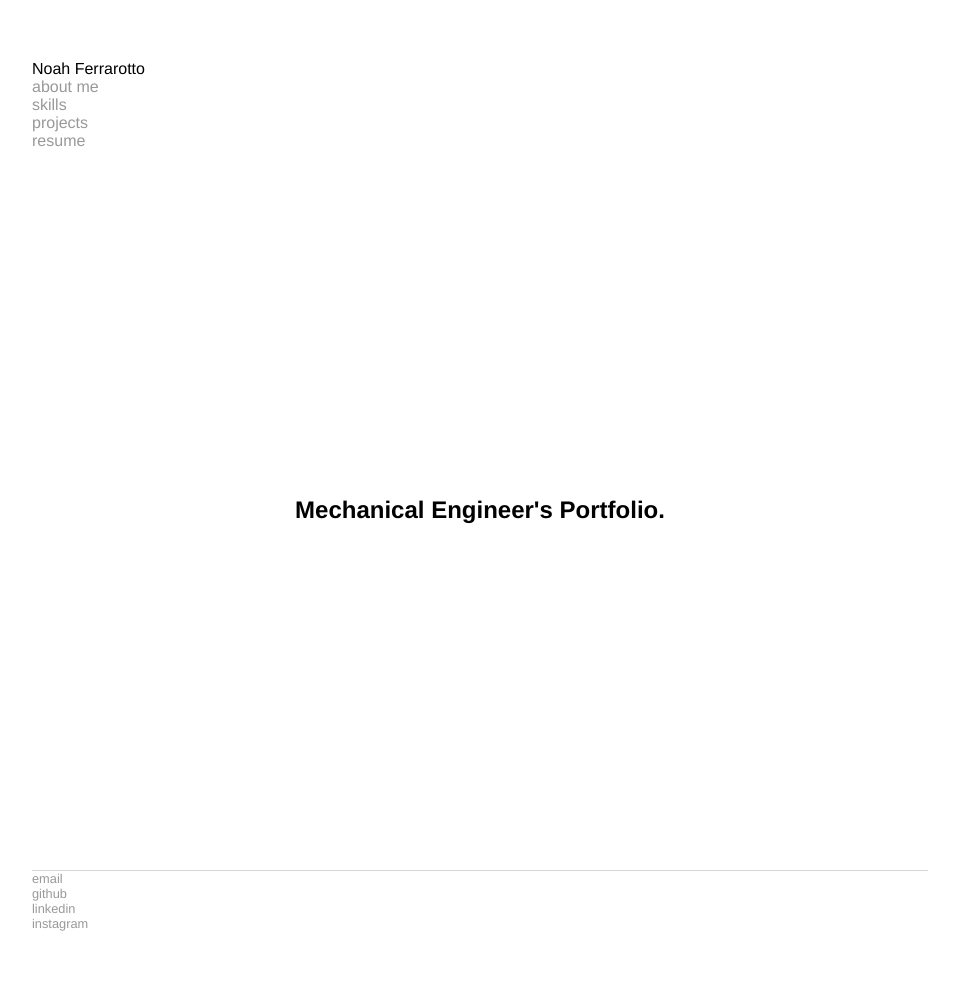
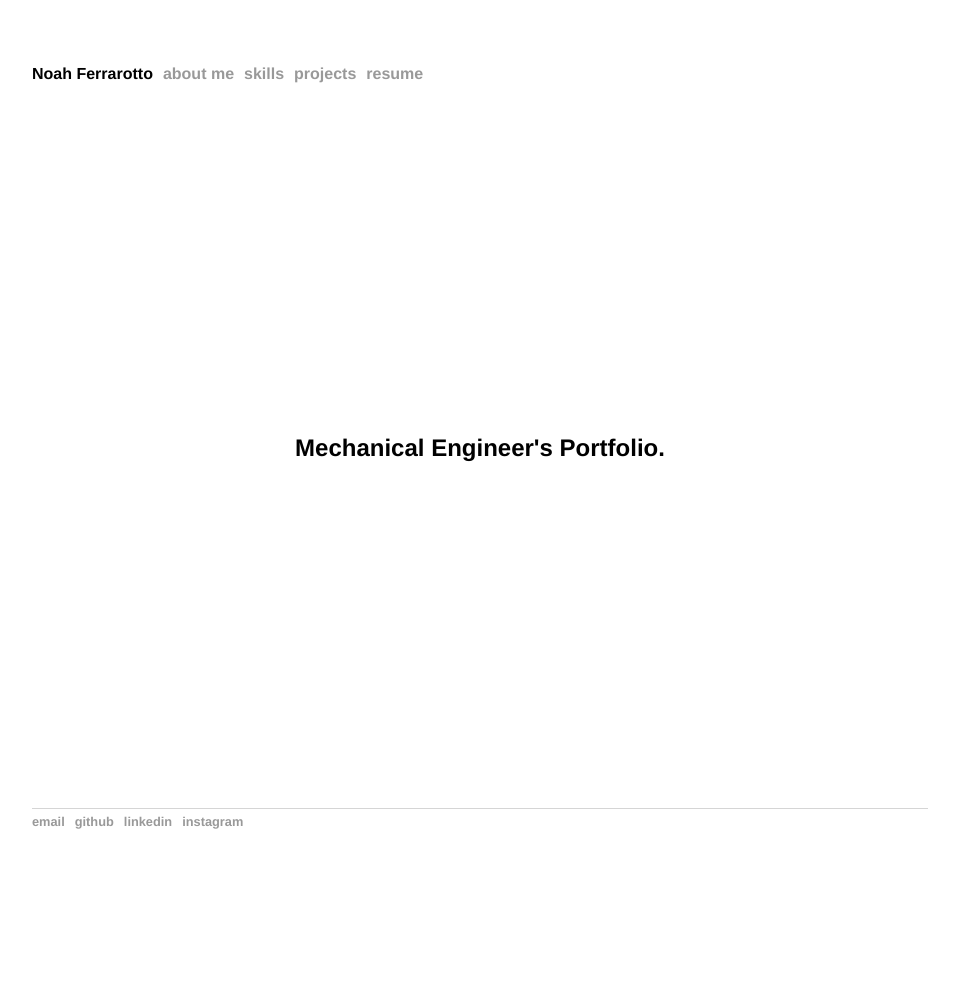
Before and after one commit to noahfer/noahfer.github.io, a Jekyll site: the page built from index.md, in a window 1280 px wide. Shown: the whole page, without its empty margins (160-1119 px from the left). Built offline with Jekyll 4.4.1, drawn with Linux system fonts in a browser that asks for light colours; after the commit the page ends 900 px from its top, so only the background shows below that.

Commit message:
Update main.css

```diff
--- a/css/main.css
+++ b/css/main.css
@@ -1,23 +1,37 @@
+/* General */
+* {
+    box-sizing: border-box;
+    margin: 0;
+    font-family:'Helvetica', 'Arial', 'Sans-Serif';
+}
 body {
-    font-family:'Helvetica', 'Arial', 'Sans-Serif';
-    margin: 60px auto;
-    width: 70%;
+    padding: 60px 15vw;
 }
-nav ul, footer ul {
-    padding: 0px;
-    list-style: none;
+/* Navbar */
+nav {
+    display: flex;
+    flex-flow: row wrap;
+    align-items: baseline;
+}
+nav div {
+    padding: 5px 10px 5px 0;
+}
+nav a:link, nav a:visited {
+    color: #999;
+    text-decoration: none;
     font-weight: bold;
 }
-nav ul li, footer ul li {
-    display: inline;
-    margin-right: 20px;
+nav a:hover {
+    text-decoration: underline;
 }
-a {
-    text-decoration: none;
-    color: #999;
+/* Content */
+.flex-container {
+    display: flex;
+    flex-flow: column wrap;
+    align-items: center;
 }
-a:hover {
-    text-decoration: underline;
+.flex-item {
+
 }
 h1 {
     font-size: 3em;
@@ -27,9 +41,24 @@ p {
     line-height: 1.4em;
     color: #333;
 }
+/* Footer */
 footer {
+    display: flex;
+    flex-flow: row wrap;
+    align-items: baseline;
     border-top: 1px solid #d5d5d5;
     font-size: .8em;
+}
+footer div {
+    padding: 5px 10px 5px 0;
+}
+footer a:link, footer a:visited {
+    color: #999;
+    text-decoration: none;
+    font-weight: bold;
+}
+footer a:hover {
+    text-decoration: underline;
 }
 ul.skills {
     list-style-type: none;
@@ -60,8 +89,9 @@ ul.posts li {
     justify-content: center;
     align-items: center;
 }
-@media screen and (max-width: 1000px) {
+/* Mobile */
+@media screen and (max-width: 800px) {
     body {
-        width: 95%;
+        padding: 5px;
     }
 }
```
